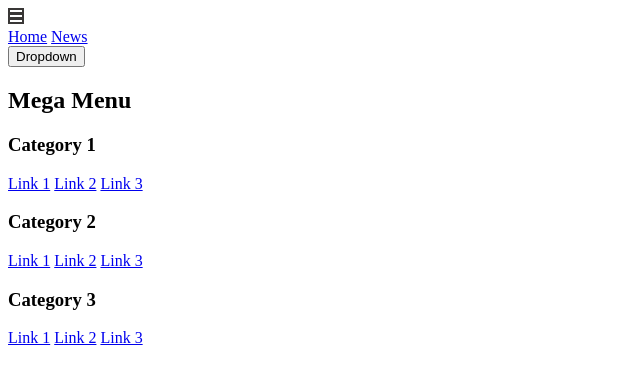
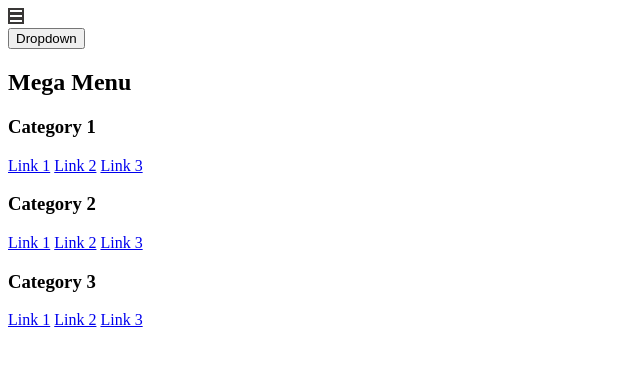
Before and after one commit to farshddd/Stilshade, a plain HTML site: page Index.html in a window 1280 px wide. Shown: the whole page, without its empty margins (0-640 px from the left). Drawn offline with Linux system fonts and the light colour scheme.

Commit message:
commit one

```diff
--- a/Index.html
+++ b/Index.html
@@ -16,8 +16,6 @@
         </a>
         </div>
         <div class="nav-bar">
-          <a href="#home">Home</a>
-          <a href="#news">News</a>
           <div class="dropdown">
             <button class="dropbtn">Dropdown
               <i class="fa fa-caret-down"></i>
```
